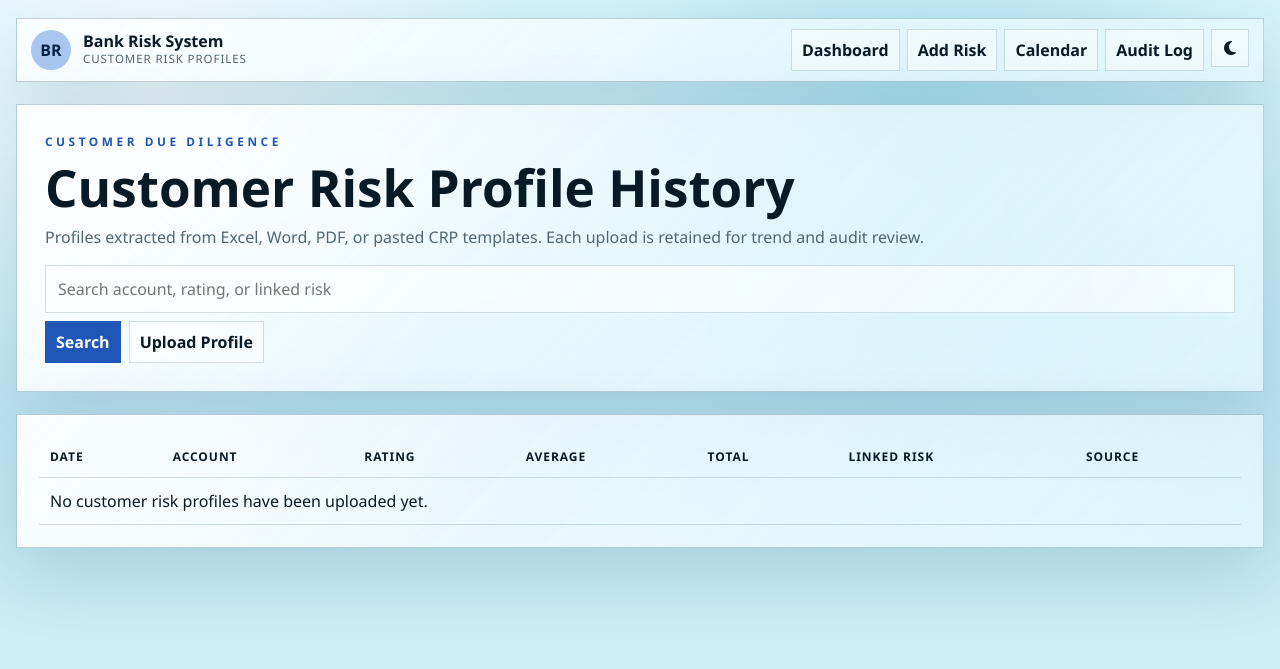
After one commit to j1a2m3e4s58/new-risk-site, a Django app: page /customer-profiles/ in a window 1280 px wide. The commit adds this page. Shown: the top 669 px of the page. Run offline with Django 5.2, Linux system fonts and the light colour scheme; the visitor is signed in with stand-in values (Sample User, id 1); data comes from the database, SQL or seed files in the repository; data that the repository does not hold is empty.

Commit message:
Add customer profile upload and history

```diff
--- a/requirements.txt
+++ b/requirements.txt
@@ -4,7 +4,10 @@ dj-database-url==3.0.1
 gunicorn==23.0.0
 packaging==25.0
 pillow==12.0.0
+openpyxl==3.1.5
 psycopg[binary]==3.2.13
+pypdf==6.1.3
+python-docx==1.2.0
 sqlparse==0.5.4
 tzdata==2025.2
 waitress==3.0.2
--- /dev/null
+++ b/risks/templates/risks/customer_profiles.html
@@ -0,0 +1,46 @@
+{% extends "risks/management_base.html" %}
+{% block title %}Customer Risk Profiles | Bank Risk System{% endblock %}
+{% block module_name %}Customer Risk Profiles{% endblock %}
+{% block content %}
+<section class="hero">
+    <div class="eyebrow">Customer Due Diligence</div>
+    <h1>Customer Risk Profile History</h1>
+    <p class="muted">Profiles extracted from Excel, Word, PDF, or pasted CRP templates. Each upload is retained for trend and audit review.</p>
+    <form method="get" class="actions mt-3">
+        <input name="q" value="{{ query_text }}" placeholder="Search account, rating, or linked risk">
+        <button class="btn-primaryx" type="submit">Search</button>
+        <a class="btnx" href="{% url 'ai-extract' %}">Upload Profile</a>
+    </form>
+</section>
+
+<section class="panel">
+    <table>
+        <thead>
+            <tr>
+                <th>Date</th>
+                <th>Account</th>
+                <th>Rating</th>
+                <th>Average</th>
+                <th>Total</th>
+                <th>Linked Risk</th>
+                <th>Source</th>
+            </tr>
+        </thead>
+        <tbody>
+            {% for profile in profiles %}
+                <tr>
+                    <td>{{ profile.created_at|date:"Y-m-d H:i" }}</td>
+                    <td><a href="{% url 'customer-profile-detail' profile.id %}"><strong>{{ profile.account_name|default:"Unnamed account" }}</strong><br><span class="muted">{{ profile.account_no|default:"No account number" }}</span></a></td>
+                    <td><span class="badge-soft">{{ profile.profile_rating|default:"Unrated" }}</span></td>
+                    <td>{{ profile.average_score|default:"-" }}</td>
+                    <td>{{ profile.total_score }}</td>
+                    <td>{% if profile.risk %}<a href="{% url 'risk-detail' profile.risk.id %}">{{ profile.risk.reference_id }}</a>{% else %}-{% endif %}</td>
+                    <td>{{ profile.source_type|default:"-" }}{% if profile.source_filename %}<br><span class="muted">{{ profile.source_filename }}</span>{% endif %}</td>
+                </tr>
+            {% empty %}
+                <tr><td colspan="7">No customer risk profiles have been uploaded yet.</td></tr>
+            {% endfor %}
+        </tbody>
+    </table>
+</section>
+{% endblock %}
--- a/risks/templates/risks/dashboard.html
+++ b/risks/templates/risks/dashboard.html
@@ -737,6 +737,10 @@
                     <i class="fas fa-wand-magic-sparkles"></i>
                     AI Extract
                 </a>
+                <a href="{% url 'customer-profile-list' %}" class="quick-tile">
+                    <i class="fas fa-id-card"></i>
+                    Customer Profiles
+                </a>
                 <a href="{% url 'board-explanation' %}?filter={{ filter_type|default:'approved' }}{% if selected_area %}&area={{ selected_area|urlencode }}{% endif %}" target="_blank" class="quick-tile">
                     <i class="fas fa-landmark"></i>
                     Board Brief
--- a/risks/urls.py
+++ b/risks/urls.py
@@ -10,6 +10,8 @@ urlpatterns = [
     path('risks/<int:risk_id>/action/', views.risk_action_update, name='risk-action-update'),
     path('risks/<int:risk_id>/incident/', views.incident_create, name='risk-incident-create'),
     path('risks/<int:risk_id>/delete/', views.risk_delete, name='risk-delete'),
+    path('customer-profiles/', views.customer_profile_list, name='customer-profile-list'),
+    path('customer-profiles/<int:profile_id>/', views.customer_profile_detail, name='customer-profile-detail'),
     path('departments/<path:area_name>/', views.department_detail, name='department-detail'),
     path('calendar/', views.risk_calendar, name='risk-calendar'),
     path('incidents/add/', views.incident_create, name='incident-create'),
--- a/risks/views.py
+++ b/risks/views.py
@@ -14,8 +14,9 @@ import re
 import shutil
 import tempfile
 import zipfile
+from io import BytesIO
 from urllib.parse import urlencode
-from .models import RiskAssessment, ReportConfiguration, RiskIncident, SystemAuditLog
+from .models import CustomerRiskProfile, RiskAssessment, ReportConfiguration, RiskIncident, SystemAuditLog
 from .forms import RiskActionUpdateForm, RiskAssessmentForm, RiskIncidentForm
 
 # ========= ZERO_OCCURRENCE_HELPER_START =========
@@ -344,6 +345,78 @@ def _profile_levels_from_rating(profile_rating):
     return "Low", "Medium"
 
 
+def _edd_recommendation(profile_rating, high_factors):
+    if profile_rating == "High":
+        return (
+            "Enhanced due diligence required: verify source of funds, confirm beneficial ownership, "
+            "screen related parties, apply closer transaction monitoring, obtain senior management approval, "
+            "and schedule a shorter review cycle."
+        )
+    if high_factors:
+        return (
+            "Moderate monitoring required: review the high-weight determinants, confirm KYC completeness, "
+            "validate expected transaction behavior, and document management review."
+        )
+    return "Standard customer due diligence and periodic monitoring are appropriate based on the current profile."
+
+
+def _profile_confidence_notes(source_type, determinant_rows, average_score, profile_rating):
+    source_label = source_type or "pasted text"
+    return (
+        f"Source: {source_label}. Detected {len(determinant_rows)} determinant(s). "
+        f"Applied template scale Low <= 1.20, Moderate 1.21-2.00, High 2.01-3.00. "
+        f"Average score {average_score} produced {profile_rating} profile rating."
+    )
+
+
+def _uploaded_file_to_text(uploaded_file):
+    if not uploaded_file:
+        return "", "", ""
+
+    filename = uploaded_file.name or "uploaded-file"
+    ext = filename.rsplit(".", 1)[-1].lower() if "." in filename else ""
+    data = uploaded_file.read()
+
+    if ext in ["xlsx", "xlsm"]:
+        from openpyxl import load_workbook
+
+        workbook = load_workbook(BytesIO(data), data_only=True)
+        lines = []
+        for worksheet in workbook.worksheets:
+            lines.append(f"Sheet: {worksheet.title}")
+            for row in worksheet.iter_rows(values_only=True):
+                values = [str(value).strip() for value in row if value not in [None, ""]]
+                if values:
+                    lines.append("\t".join(values))
+        return "\n".join(lines), filename, "excel"
+
+    if ext == "docx":
+        from docx import Document
+
+        document = Document(BytesIO(data))
+        lines = [paragraph.text.strip() for paragraph in document.paragraphs if paragraph.text.strip()]
+        for table in document.tables:
+            for row in table.rows:
+                values = [cell.text.strip().replace("\n", " ") for cell in row.cells if cell.text.strip()]
+                if values:
+                    lines.append("\t".join(values))
+        return "\n".join(lines), filename, "word"
+
+    if ext == "pdf":
+        from pypdf import PdfReader
+
+        reader = PdfReader(BytesIO(data))
+        lines = []
+        for page in reader.pages:
+            text = page.extract_text() or ""
+            if text.strip():
+                lines.append(text.strip())
+        return "\n".join(lines), filename, "pdf"
+
+    text = data.decode("utf-8", errors="replace")
+    return text, filename, "text"
+
+
 def _extract_numeric_weight(parts):
     for part in reversed(parts):
         text = str(part).strip()
@@ -368,7 +441,7 @@ def _weight_from_profile_text(label, value):
     return 1
 
 
-def _parse_customer_risk_profile(raw_text):
+def _parse_customer_risk_profile(raw_text, source_type="", source_filename=""):
     lines = [ln.strip() for ln in raw_text.splitlines() if ln.strip()]
     lowered = "\n".join(lines).lower()
     if "customer risk profile" not in lowered and "risk determinants" not in lowered:
@@ -390,14 +463,20 @@ def _parse_customer_risk_profile(raw_text):
 
     determinant_rows = []
     current_category = ""
+    in_determinants = False
     for line in lines:
         parts = _split_extracted_row(line)
         if len(parts) < 2:
             continue
         joined = " ".join(parts).lower()
-        if any(skip in joined for skip in ["total risk score", "average risk score", "rating", "scale", "prepared by", "reviewed by", "approved by"]):
+        if "risk determinants" in joined or "risk variables" in joined:
+            in_determinants = True
             continue
-        if "risk determinants" in joined or "risk variables" in joined:
+        if "total risk score" in joined:
+            break
+        if not in_determinants:
+            continue
+        if any(skip in joined for skip in ["average risk score", "rating", "scale", "prepared by", "reviewed by", "approved by", "sheet:"]):
             continue
 
         weight = _extract_numeric_weight(parts)
@@ -429,6 +508,8 @@ def _parse_customer_risk_profile(raw_text):
     high_factors = [row for row in determinant_rows if row["weight"] >= 3]
     account_label = account_name or account_no or "Customer"
     high_factor_text = "; ".join(f"{row['category']}: {row['variable']}" for row in high_factors[:6]) or "No high-weight determinant identified."
+    recommendation = _edd_recommendation(profile_rating, high_factors)
+    confidence_notes = _profile_confidence_notes(source_type, determinant_rows, average_score, "Moderate" if profile_rating == "Medium" else profile_rating)
 
     base_ref = f"CRP-{_clean_ref_part(account_label)}"
     reference_id = make_unique_reference_id(base_ref)
@@ -460,6 +541,22 @@ def _parse_customer_risk_profile(raw_text):
         "customer_profile_score": average_score,
         "customer_profile_rating": rating_label,
         "customer_profile_notes": "\n".join(f"{row['category']} | {row['variable']} | Weight {row['weight']}" for row in determinant_rows),
+        "customer_profile_data": {
+            "account_no": account_no,
+            "account_name": account_name,
+            "profile_rating": rating_label,
+            "average_score": average_score,
+            "total_score": total_score,
+            "determinant_count": len(determinant_rows),
+            "determinants": determinant_rows,
+            "recommendation": recommendation,
+            "enhanced_due_diligence": recommendation,
+            "confidence_notes": confidence_notes,
+            "source_filename": source_filename,
+            "source_type": source_type,
+        },
+        "recommendation": recommendation,
+        "confidence_notes": confidence_notes,
     }
 
 
@@ -539,8 +636,8 @@ def _reduce_level(level):
     return order[max(order.index(level) - 1, 0)]
 
 
-def _extract_risk_records_from_text(raw_text, skip_zero_occurrence=False):
-    profile_record = _parse_customer_risk_profile(raw_text)
+def _extract_risk_records_from_text(raw_text, skip_zero_occurrence=False, source_type="", source_filename=""):
+    profile_record = _parse_customer_risk_profile(raw_text, source_type=source_type, source_filename=source_filename)
     if profile_record:
         return {
             "area_name": profile_record["area_name"],
@@ -624,6 +721,9 @@ def _extract_risk_records_from_text(raw_text, skip_zero_occurrence=False):
             "customer_profile_score": None,
             "customer_profile_rating": "",
             "customer_profile_notes": "",
+            "customer_profile_data": None,
+            "recommendation": "Review extracted risk and confirm controls, owner, and action plan before approval.",
+            "confidence_notes": "KRI extraction used occurrence text, risk keywords, and process context to estimate likelihood and impact.",
         })
         counter += 1
 
@@ -631,7 +731,7 @@ def _extract_risk_records_from_text(raw_text, skip_zero_occurrence=False):
 
 
 def _create_risk_from_extracted(result, request, workflow_status):
-    return RiskAssessment.objects.create(
+    risk = RiskAssessment.objects.create(
         reference_id=make_unique_reference_id(result["reference_id"]),
         area_name=result["area_name"],
         description=("[DRAFT] " if workflow_status == "Draft" else "") + result["risk_description"],
@@ -651,6 +751,25 @@ def _create_risk_from_extracted(result, request, workflow_status):
         control_owner=result["control_owner"],
         updated_by=request.user,
     )
+    profile_data = result.get("customer_profile_data") or {}
+    if profile_data:
+        CustomerRiskProfile.objects.create(
+            risk=risk,
+            account_no=profile_data.get("account_no", ""),
+            account_name=profile_data.get("account_name", ""),
+            profile_rating=profile_data.get("profile_rating", ""),
+            average_score=profile_data.get("average_score"),
+            total_score=profile_data.get("total_score") or 0,
+            determinant_count=profile_data.get("determinant_count") or 0,
+            determinants=profile_data.get("determinants") or [],
+            recommendation=profile_data.get("recommendation", ""),
+            enhanced_due_diligence=profile_data.get("enhanced_due_diligence", ""),
+            confidence_notes=profile_data.get("confidence_notes", ""),
+            source_filename=profile_data.get("source_filename", ""),
+            source_type=profile_data.get("source_type", ""),
+            created_by=request.user,
+        )
+    return risk
 
 
 # --- LOGIN REDIRECT ---
@@ -896,11 +1015,38 @@ def risk_detail(request, risk_id):
     return render(request, "risks/risk_detail.html", {
         "risk": risk,
         "incidents": risk.incidents.all(),
+        "customer_profiles": risk.customer_profiles.all()[:10],
         "audit_logs": SystemAuditLog.objects.filter(reference_id=risk.reference_id)[:15],
         "can_submit_risk": can_submit_risk(request.user),
         "can_review_risk": can_review_risk(request.user),
         "can_approve_delete": can_approve_delete(request.user),
     })
+
+
+@login_required
+def customer_profile_list(request):
+    q = request.GET.get("q", "").strip()
+    profiles = CustomerRiskProfile.objects.select_related("risk", "created_by").all()
+    if q:
+        profiles = profiles.filter(
+            Q(account_name__icontains=q)
+            | Q(account_no__icontains=q)
+            | Q(profile_rating__icontains=q)
+            | Q(risk__reference_id__icontains=q)
+        )
+    return render(request, "risks/customer_profiles.html", {"profiles": profiles[:250], "query_text": q})
+
+
+@login_required
+def customer_profile_detail(request, profile_id):
+    profile = get_object_or_404(
+        CustomerRiskProfile.objects.select_related("risk", "created_by"),
+        id=profile_id,
+    )
+    history = CustomerRiskProfile.objects.filter(
+        Q(account_no=profile.account_no) | Q(account_name=profile.account_name)
+    ).exclude(id=profile.id)[:20]
+    return render(request, "risks/customer_profile_detail.html", {"profile": profile, "history": history})
 
 
 @login_required
@@ -1277,16 +1423,38 @@ def official_report(request):
 # ========= AI EXTRACT (Preview) =========
 @login_required
 def ai_extract_risks(request):
-    context = {"raw_text": "", "area_name": "", "reporting_period": "", "results": [], "error": ""}
+    context = {
+        "raw_text": "",
+        "area_name": "",
+        "reporting_period": "",
+        "results": [],
+        "error": "",
+        "source_filename": "",
+        "source_type": "",
+    }
 
     if request.method == "POST":
         raw_text = request.POST.get("raw_text", "")
+        uploaded_file = request.FILES.get("source_file")
+        source_filename = ""
+        source_type = "pasted text" if raw_text.strip() else ""
+        if uploaded_file:
+            try:
+                file_text, source_filename, source_type = _uploaded_file_to_text(uploaded_file)
+                raw_text = f"{raw_text}\n{file_text}".strip() if raw_text.strip() else file_text
+            except Exception as exc:
+                context["error"] = f"Could not read uploaded file: {exc}"
+
         context["raw_text"] = raw_text
-
-        if not raw_text.strip():
-            context["error"] = "Please paste your KRI table text first."
+        context["source_filename"] = source_filename
+        context["source_type"] = source_type
+
+        if context["error"]:
+            pass
+        elif not raw_text.strip():
+            context["error"] = "Please paste KRI/profile text or upload an Excel, Word, PDF, or TXT file first."
         else:
-            extraction = _extract_risk_records_from_text(raw_text)
+            extraction = _extract_risk_records_from_text(raw_text, source_type=source_type, source_filename=source_filename)
             context["area_name"] = extraction["area_name"]
             context["reporting_period"] = extraction["reporting_period"]
             context["results"] = extraction["results"]
@@ -1306,7 +1474,12 @@ def ai_extract_save_drafts(request):
     if not raw_text:
         return redirect("ai-extract")
 
-    extraction = _extract_risk_records_from_text(raw_text, skip_zero_occurrence=True)
+    extraction = _extract_risk_records_from_text(
+        raw_text,
+        skip_zero_occurrence=True,
+        source_type=request.POST.get("source_type", ""),
+        source_filename=request.POST.get("source_filename", ""),
+    )
     saved_count = 0
     for result in extraction["results"]:
         try:
@@ -1329,7 +1502,12 @@ def ai_extract_save_and_approve(request):
     if not raw_text or not raw_text.strip():
         return redirect("ai-extract")
 
-    extraction = _extract_risk_records_from_text(raw_text, skip_zero_occurrence=True)
+    extraction = _extract_risk_records_from_text(
+        raw_text,
+        skip_zero_occurrence=True,
+        source_type=request.POST.get("source_type", ""),
+        source_filename=request.POST.get("source_filename", ""),
+    )
     saved_count = 0
     for result in extraction["results"]:
         try:
```
Also changed, not shown: risks/admin.py (+40 -2 lines), risks/models.py (+39 -0 lines), risks/templates/risks/ai_extract.html (+20 -2 lines), risks/templates/risks/customer_profile_detail.html (added, +62 -0 lines), risks/templates/risks/risk_detail.html (+14 -0 lines), risks/migrations/0017_customerriskprofile.py (added).
